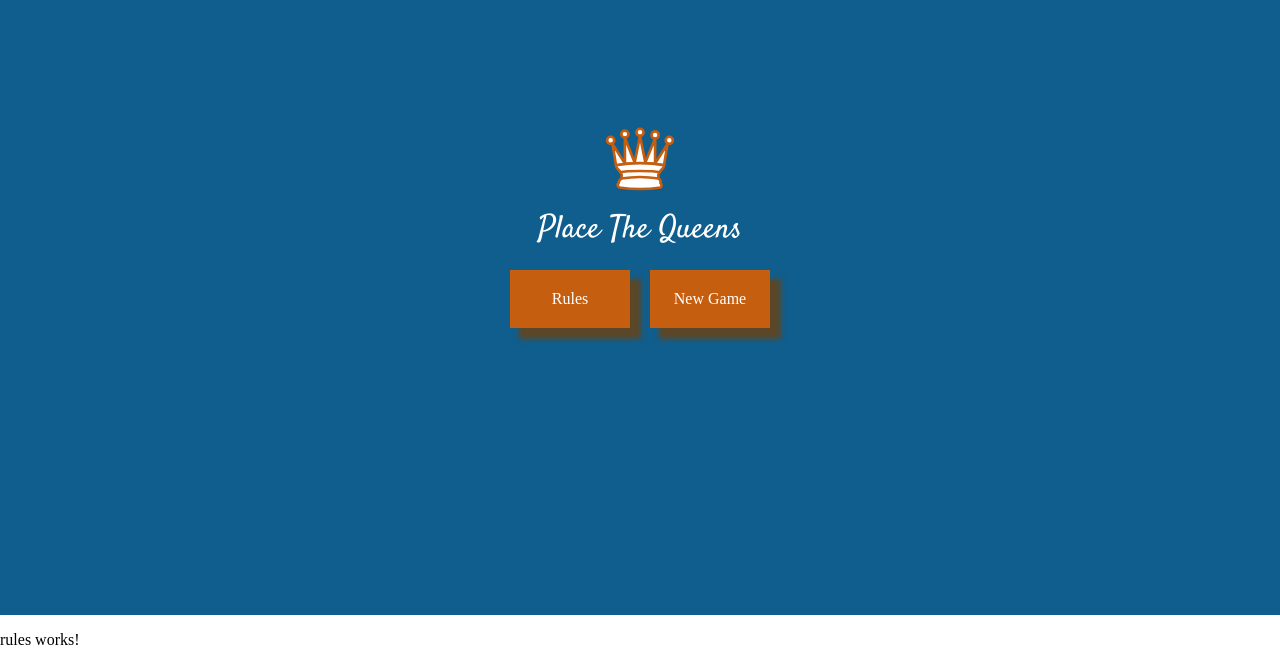
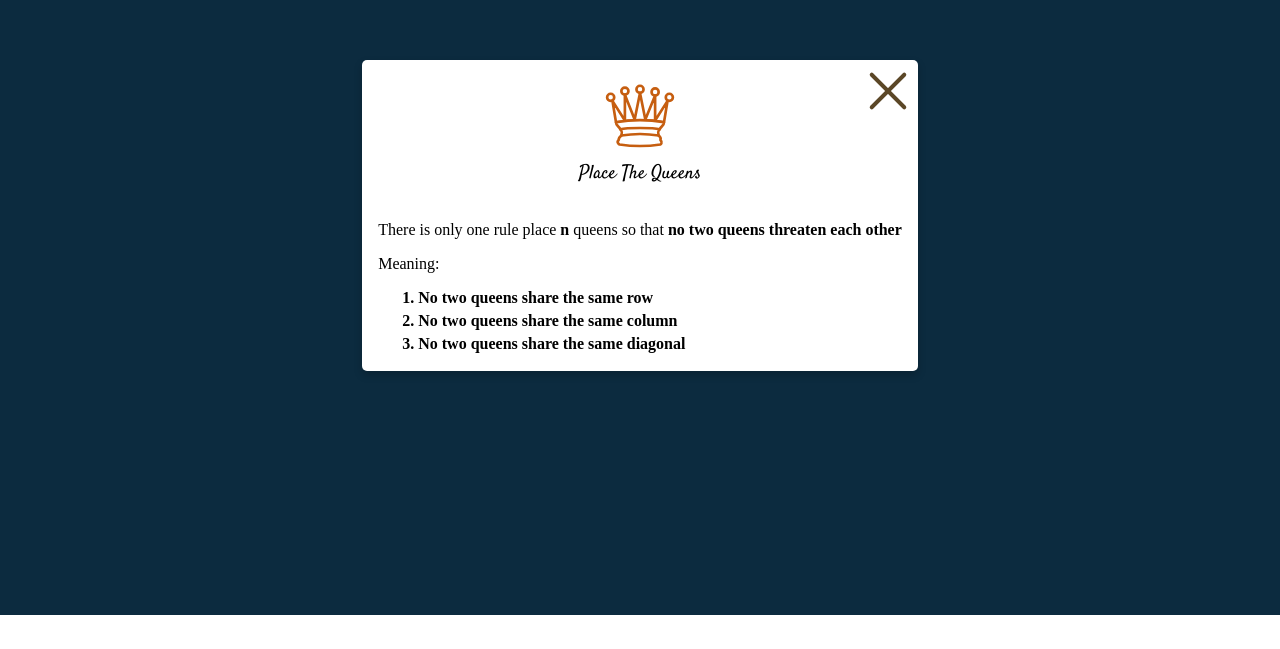
Before and after one commit to abdelrahmanMA/Place-The-Queens, an Angular app: page /rules in a window 1280 px wide. Shown: the part 185-834 px from the top of the page. After the commit the page ends 800 px from the top, so only its background shows below. Built offline with nearby package versions, Linux system fonts and the light colour scheme.

Commit message:
rules component

```diff
--- a/src/app/app.module.ts
+++ b/src/app/app.module.ts
@@ -8,6 +8,7 @@ import { RulesComponent } from './rules/rules.component';
 import { GameSettingsComponent } from './game-settings/game-settings.component';
 import { GameComponent } from './game/game.component';
 import { AppRoutingModule } from './app-routing.module';
+import { CardComponent } from './card/card.component';
 
 @NgModule({
   declarations: [
@@ -15,7 +16,8 @@ import { AppRoutingModule } from './app-routing.module';
     NavbarComponent,
     RulesComponent,
     GameSettingsComponent,
-    GameComponent
+    GameComponent,
+    CardComponent
   ],
   imports: [
     BrowserModule,
--- /dev/null
+++ b/src/app/card/card.component.html
@@ -0,0 +1,19 @@
+<div class="wrapper" >
+  <div class="overlay" (click)="close()"></div>
+  <div class="card">
+    <div class="close-container" (click)="close()">
+      <div class="leftright"></div>
+      <div class="rightleft"></div>
+      <label class="close">close</label>
+    </div>
+    <figure>
+      <svg viewBox="0 0 45 45" width="80" height="80">
+        <use xlink:href="#queen"/>
+      </svg>
+      <figcaption>Place The Queens</figcaption>
+    </figure>
+    <div class="container">
+      <ng-content></ng-content>
+    </div>
+  </div>
+ </div>
--- /dev/null
+++ b/src/app/card/card.component.sass
@@ -0,0 +1,110 @@
+.close-container
+  position: absolute
+  margin: auto
+  width: 50px
+  height: 50px
+  top: 5px
+  right: 5px
+  cursor: pointer
+
+
+.leftright
+  height: 4px
+  width: 50px
+  position: absolute
+  margin-top: 24px
+  background-color: var(--accent-color)
+  border-radius: 2px
+  transform: rotate(45deg)
+  transition: all .3s ease-in
+
+
+.rightleft
+  height: 4px
+  width: 50px
+  position: absolute
+  margin-top: 24px
+  background-color: var(--accent-color)
+  border-radius: 2px
+  transform: rotate(-45deg)
+  transition: all .3s ease-in
+
+
+label
+  color: #000
+  font-family: Helvetica, Arial, sans-serif
+  font-size: .6em
+  text-transform: uppercase
+  letter-spacing: 2px
+  transition: all .3s ease-in
+  opacity: 0
+
+.close
+  margin: 60px 0 0 5px
+  position: absolute
+
+.close-container:hover .leftright
+  transform: rotate(-45deg)
+  background-color: #F25C66
+
+.close-container:hover .rightleft
+  transform: rotate(45deg)
+  background-color: #F25C66
+
+.close-container:hover label
+  opacity: 1
+
+@keyframes example
+  from
+    transform: scale(0)
+  to
+    transform: scale(1)
+
+.wrapper
+  display: flex
+  justify-content: center
+  align-items: center
+  width: 100%
+  height: 100%
+  position: absolute
+  top: 0
+  .overlay
+    position: absolute
+    top: 0
+    width: 100%
+    height: 100%
+    background: #0b0b0b
+    opacity: 60%
+
+.card
+  display: block
+  background: #fff
+  box-shadow: 0 4px 8px 0 rgba(0,0,0,0.2)
+  // transition: 0.3s
+  border-radius: 5px
+  position: relative
+  animation: example 1s
+  // &::before
+  //   content: 'x'
+  //   color: var(--primary-color)
+  //   width: 20px
+  //   height: 20px
+  //   background: rgba()
+  //   border: 4px solid var(--accent-color)
+  //   border-radius: 50%
+  //   position: absolute
+  //   right: -10px
+  //   top: -10px
+
+  &:hover
+    box-shadow: 0 8px 16px 0 rgba(0,0,0,0.2)
+
+.container
+  padding: 2px 16px
+
+
+figure
+  text-align: center
+  figcaption
+    font-size: 1.2em
+    font-family: 'Satisfy', cursive
--- /dev/null
+++ b/src/app/card/card.component.ts
@@ -0,0 +1,18 @@
+import { Component, OnInit } from '@angular/core';
+import { Router } from '@angular/router';
+@Component({
+  selector: 'app-card',
+  templateUrl: './card.component.html',
+  styleUrls: ['./card.component.sass'],
+})
+export class CardComponent implements OnInit {
+
+  constructor(private router: Router) { }
+
+  ngOnInit(): void {
+  }
+
+  close(): void{
+    this.router.navigate([''])
+  }
+}
--- a/src/app/navbar/navbar.component.sass
+++ b/src/app/navbar/navbar.component.sass
@@ -2,7 +2,7 @@
   display: none
 
 .header
-  background: #105E8E
+  background: var(--primary-color)
   color: #fff
   display: flex
   flex-direction: column
@@ -11,13 +11,13 @@
   height: 100%
   figcaption
     font-size: 2em
+    font-family: 'Satisfy', cursive
 
 .logo
   display: flex
   flex-direction: column
   justify-content: center
   text-align: center
-  font-family: 'Satisfy', cursive
 
 nav
   ul
@@ -33,8 +33,8 @@ nav
     position: relative
     &:not(:first-child)
       margin-left: 20px
-    background: #C65E10
-    box-shadow: 10px 10px 5px 1px #5B4727
+    background: var(--secondary-color)
+    box-shadow: 10px 10px 5px 1px var(--accent-color)
     &:hover
       transform: scale(1.2, 1.2)
   a
--- a/src/app/rules/rules.component.html
+++ b/src/app/rules/rules.component.html
@@ -1 +1,9 @@
-<p>rules works!</p>
+<app-card>
+  <p>There is only one rule place <b>n</b> queens so that <b>no two queens threaten each other</b></p>
+  <p>Meaning:</p>
+  <ol>
+    <li>No two queens share the same row</li>
+    <li>No two queens share the same column</li>
+    <li>No two queens share the same diagonal</li>
+  </ol>
+</app-card>
--- a/src/app/rules/rules.component.sass
+++ b/src/app/rules/rules.component.sass
@@ -0,0 +1,7 @@
+.container
+  p:nth-child(2)
+    margin-bottom: 10px
+ol
+  li
+    margin-bottom: 5px
+    font-weight: bold
--- a/src/styles.sass
+++ b/src/styles.sass
@@ -1,8 +1,14 @@
+:root
+  --primary-color: #105E8E
+  --secondary-color: #C65E10
+  --accent-color: #5B4727
+
 body, html
   width: 100%
   height: 100%
   padding: 0
   margin: 0
   box-sizing: border-box
+  position: relative
 body *
   box-sizing: border-box
```
Also changed, not shown: 1 other file (tests, documents, lock files or other folders).
